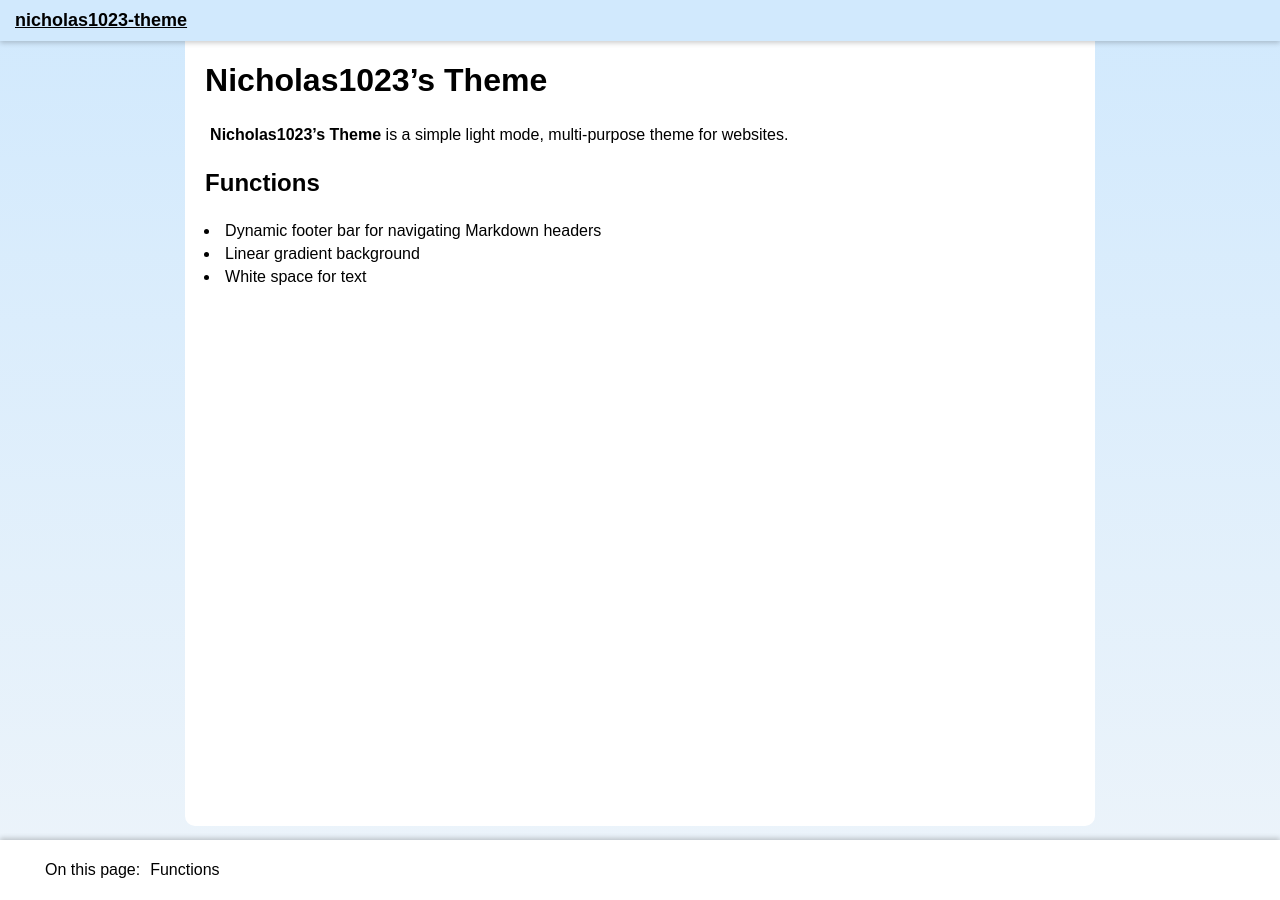
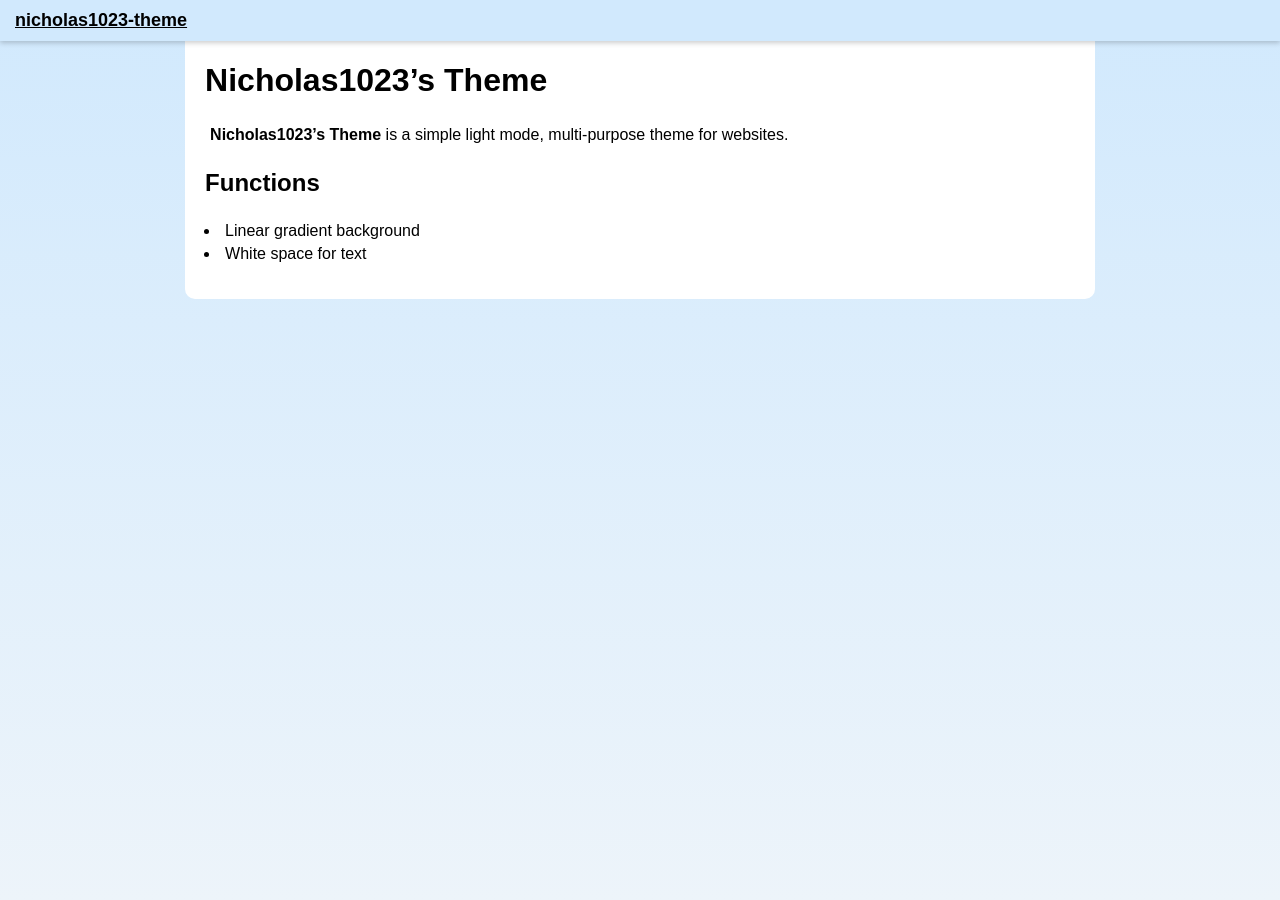
Before and after one commit to Nicholas1023/theme, a Jekyll site: the page built from index.md, in a window 1280 px wide. Built offline with Jekyll 4.4.1, drawn with Linux system fonts in a browser that asks for light colours; part of the change alters nothing that is shown.

Commit message:
Remove footer as it is blocking content

```diff
--- a/_includes/script.html
+++ /dev/null
@@ -1,16 +0,0 @@
-<script>
-    document.addEventListener('DOMContentLoaded', function () {
-        const headers = document.querySelectorAll('h2, h3, h4, h5, h6');
-        for (const header of headers) {
-            const headerText = document.createElement("li");
-            headerText.innerHTML = `<a href="/#${header.id}">${header.textContent}</a>`
-            document.getElementById("navigation").appendChild(headerText);
-        };
-    });
-
-        const footer = document.querySelector("#footer");
-        var footerHeight = footer.offsetHeight;
-        const main = document.querySelector("#mainContainer");
-        let newMainHeight = footerHeight * 2;
-        main.style.minHeight = `calc(100dvh - ${newMainHeight}px)`;
-</script>
--- a/_layouts/default.html
+++ b/_layouts/default.html
@@ -8,11 +8,5 @@
                 {{ content }}
             </div>
         </main>
-        <footer id="footer">
-            <ul id="navigation">
-                <li>On this page: </li>
-            </ul>
-        </footer>
-        {% include script.html %}
     </body>
 </html>
--- a/index.md
+++ b/index.md
@@ -7,6 +7,5 @@ layout: default
 **Nicholas1023's Theme** is a simple light mode, multi-purpose theme for websites.
 
 ## Functions
-- Dynamic footer bar for navigating Markdown headers
 - Linear gradient background
 - White space for text
```
Also changed, not shown: README.md.
